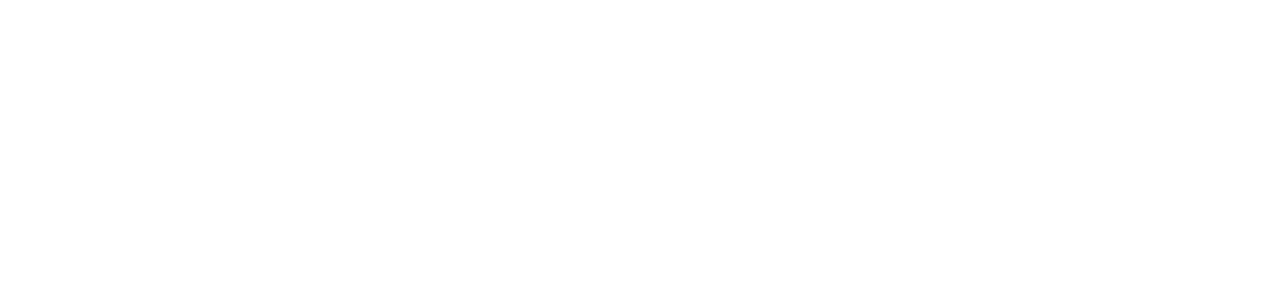
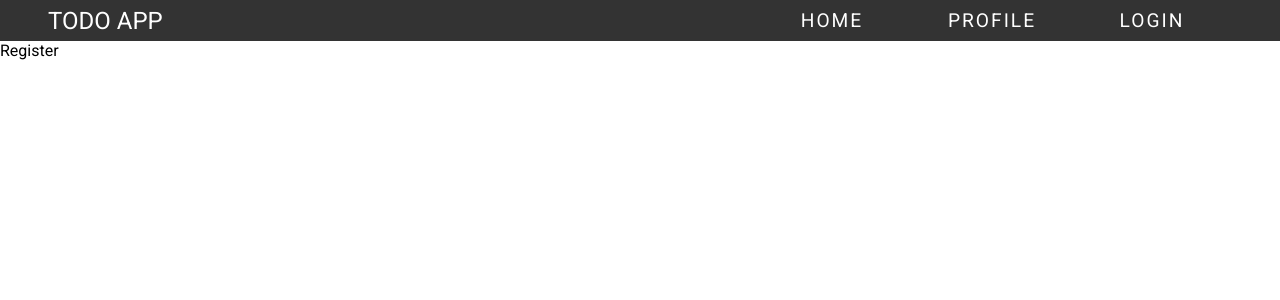
Before and after one commit to shubham-sapkal/to-do-list, a React (Vite) app in the folder frontend/vite-project/: page /register in a window 1280 px wide. Shown: the top 300 px of the page. Built offline with nearby package versions, Linux system fonts and the light colour scheme.

Commit message:
routing added

```diff
--- a/frontend/vite-project/src/App.jsx
+++ b/frontend/vite-project/src/App.jsx
@@ -1,9 +1,24 @@
-import { useState } from 'react'
+import { BrowserRouter as Router, Routes, Route } from "react-router-dom"
+
+import Home from "./pages/Home";
+import Header from "./components/Header";
+import Register from "./pages/Register";
+import Login from "./pages/Login";
+import Profile from "./pages/Profile";
 
 function App() {
 
   return (
-      <div className="App"></div>
+    <Router>
+      <Header />
+      <Routes>
+        <Route path="/" element={<Home />} />
+        <Route path="/profile" element={<Profile/>} />
+        <Route path="/login" element={<Login />} />
+        <Route path="/register" element={<Register/>} />
+      </Routes>
+
+    </Router>
   )
 }
 
--- /dev/null
+++ b/frontend/vite-project/src/components/Header.jsx
@@ -0,0 +1,27 @@
+import React from 'react'
+import { Link } from 'react-router-dom'
+
+const Header = () => {
+  return (
+    <nav className='header'>
+        <div>
+            <h2>Todo APP</h2>
+        </div>
+
+        <article>
+            <Link to={"/"} >
+                Home
+            </Link>
+            <Link to={"/profile"} >
+                Profile
+            </Link>
+            <Link to={"/login"} >
+                Login
+            </Link>
+            {/* <button className='btn'>LOGIN</button> */}
+        </article>
+    </nav>
+  )
+}
+
+export default Header
--- /dev/null
+++ b/frontend/vite-project/src/pages/Home.jsx
@@ -0,0 +1,9 @@
+import React from 'react'
+
+const Home = () => {
+  return (
+    <div>Home</div>
+  )
+}
+
+export default Home
--- /dev/null
+++ b/frontend/vite-project/src/pages/Login.jsx
@@ -0,0 +1,9 @@
+import React from 'react'
+
+const Login = () => {
+  return (
+    <div>Login</div>
+  )
+}
+
+export default Login
--- /dev/null
+++ b/frontend/vite-project/src/pages/Profile.jsx
@@ -0,0 +1,9 @@
+import React from 'react'
+
+const Profile = () => {
+  return (
+    <div>Profile</div>
+  )
+}
+
+export default Profile
--- /dev/null
+++ b/frontend/vite-project/src/pages/Register.jsx
@@ -0,0 +1,9 @@
+import React from 'react'
+
+const Register = () => {
+  return (
+    <div>Register</div>
+  )
+}
+
+export default Register
```
